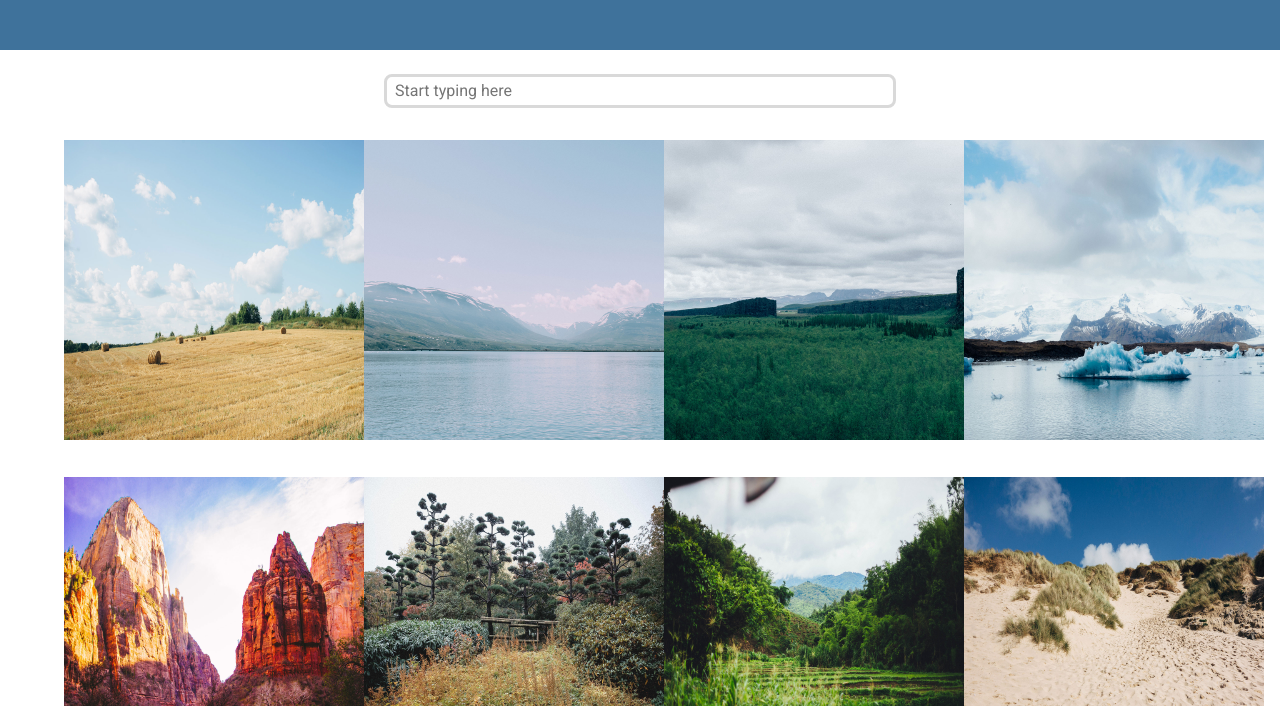
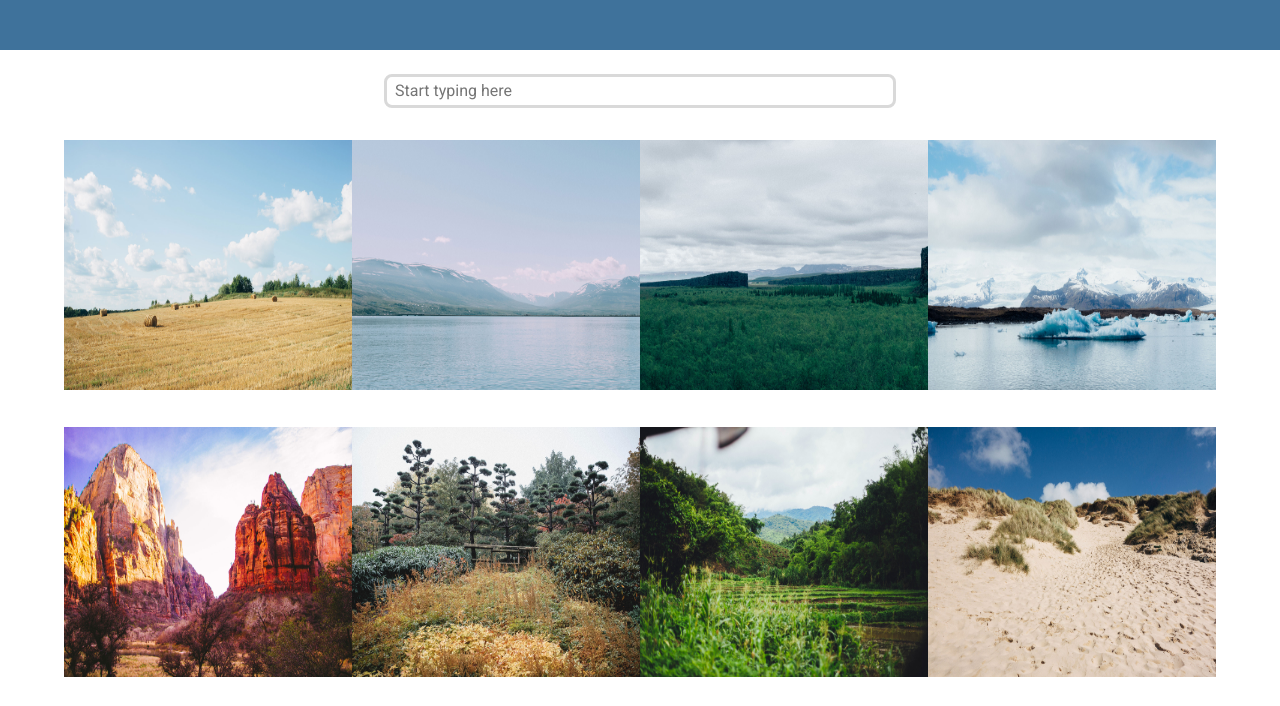
Before and after one commit to jnguyen-88/image-gallery, a plain HTML site: page index.html in a window 1280 px wide. Shown: the part 94-800 px from the top of the page. Drawn offline with nearby package versions, Linux system fonts and the light colour scheme.

Commit message:
made site responsive

```diff
--- a/css/styles.css
+++ b/css/styles.css
@@ -14,8 +14,8 @@ body {
 }
 
 img {
-  width: 300px;
-  height: 300px;
+  width: 100%;
+  height: 250px;
 }
 
 .img-gallery {
@@ -25,8 +25,8 @@ img {
 
 .row {
   display: flex;
+  flex-wrap: wrap;
   margin-bottom: 2rem;
-  justify-content: space-between;
 }
 
 /*============
@@ -62,16 +62,22 @@ h1 {
   LightBox
 ==============*/
 
+.lb-outerContainer {
+  width: 100vh;
+}
+
 .lb-data {
-  padding: 30px 80px;
+  display: flex;
+  /* padding: 30px 80px; */
 }
 
 .lb-data .lb-caption {
-  font-size: 16px;
+   font-size: 12px;
 }
 
 .lb-data .lb-details {
-  width: 600px;
+  text-align: center;
+  /* width: 600px; */
 }
 
 .lb-nav a.lb-next {
@@ -91,7 +97,7 @@ h1 {
 ==============*/
 
 .search {
-  width: 40%;
+  width: 80%;
   margin: 1.5rem auto 2rem auto;
 }
 
@@ -120,3 +126,57 @@ li a {
   text-decoration: none;
   color:  #b3b3b3;
 }
+
+@media(min-width: 600px) {
+  .search {
+    width: 60%;
+  }
+  img {
+    width: 220px;
+    height: 250px;
+  }
+  .row {
+    display: flex;
+    justify-content: center;
+    flex: 0 0 50%;
+  }
+
+  .row > *:not(:nth-child(even)) {
+    margin-right: 10px;
+  }
+}
+
+@media(min-width: 765px){
+  .row > *:not(:nth-child(even)) {
+    margin-right: 0;
+  }
+
+  .row a {
+    width: 50%;
+  }
+
+  a {
+    text-align: center;
+  }
+
+  img {
+    width: 100%;
+  }
+
+}
+
+@media(min-width: 900px){
+  .row a {
+    width: 25%;
+  }
+
+  .lb-data .lb-caption {
+    font-size: 18px;
+    line-height: 1.5;
+  }
+
+ .search {
+    width: 40%;
+  }
+
+}
```
